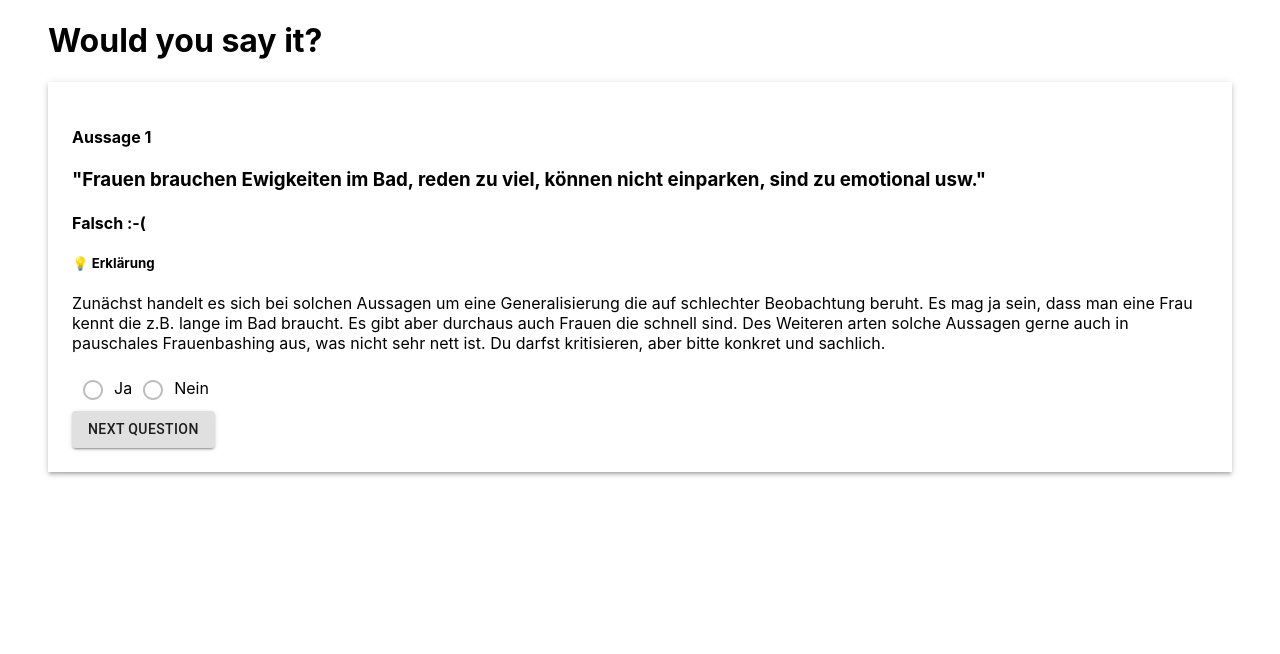
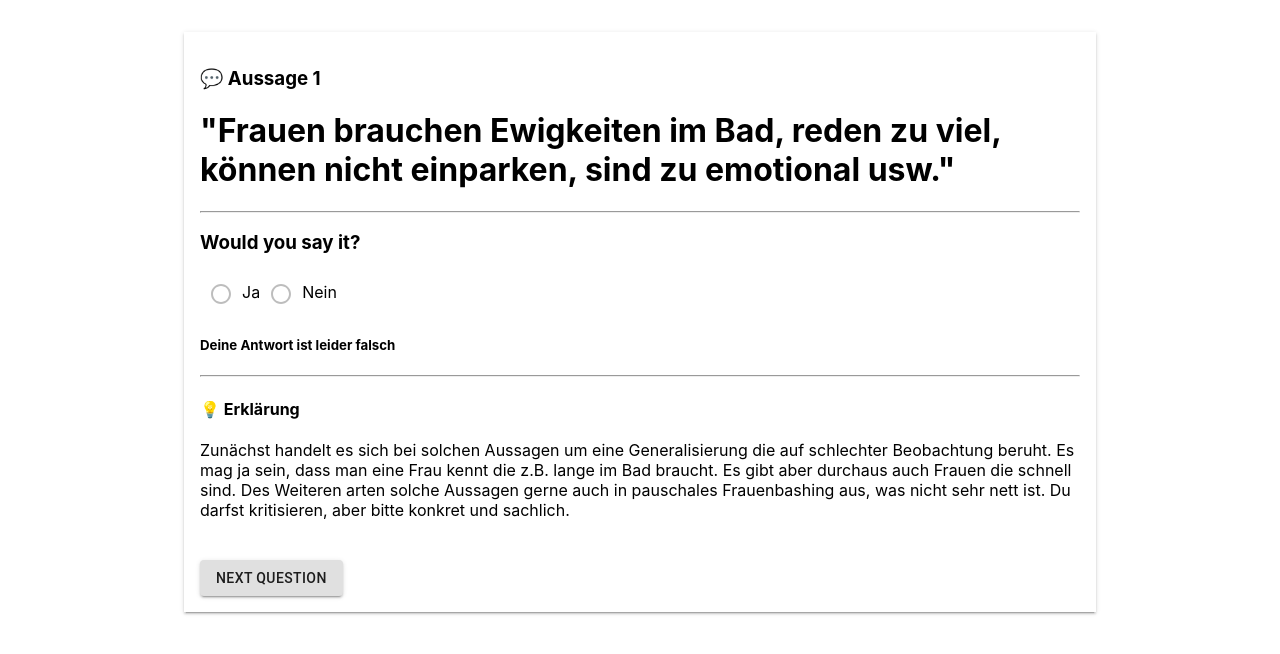
Before and after one commit to NovatecConsulting/hack21-language-is-a-powerful-tool, a React (Create React App) app: page /quiz in a window 1280 px wide. Both pictures are taken after a click on the button "CHECK RESULT". Shown: the top 654 px of the page. Built offline with nearby package versions, Linux system fonts and the light colour scheme.

Commit message:
improve question page

```diff
--- a/src/components/QuestionComponent.tsx
+++ b/src/components/QuestionComponent.tsx
@@ -22,24 +22,26 @@ const QuestionComponent = ({index, question, showResult, answerCorrect, checkRes
   }
 
   return (
-    <Container>
-      <h1>{question.topic}</h1>
-      <Box boxShadow={3} padding={3}>
-        <h4>Aussage {index + 1}</h4>
-        <h3>"{question.question}"</h3>
-        {showResult && (
-          <Box>
-            <h4>{answerCorrect ? "Richtig :-)" : "Falsch :-("}</h4>
-            <h5>💡 Erklärung</h5>
-            <p>{question.explanation}</p>
-          </Box>
-        )}
+    <Container maxWidth="md">
+      <Box boxShadow={2} padding={2} marginTop={4}>
+      <h3>💬 Aussage {index + 1}</h3>
+      <h1>"{question.question}"</h1>
+      <hr/>
+      <h3>{question.topic}</h3>
         <RadioGroup>
           <span>
             <span><Radio value="yes" title="ja" onChange={handleChange} disabled={showResult}/>Ja</span>
             <span><Radio value="no" title="nein" onChange={handleChange} disabled={showResult}/>Nein</span>
           </span>
         </RadioGroup>
+        {showResult && (
+        <Box marginBottom={5}>
+          <h5>{answerCorrect ? "Deine Antwort ist richtig" : "Deine Antwort ist leider falsch"}</h5>
+          <hr/>
+          <h4>💡 Erklärung</h4>
+          <p>{question.explanation}</p>
+        </Box>
+        )}
         {!showResult ?
           <Button variant="contained" onClick={handleCheckResult}>Check Result</Button>
         :
```
